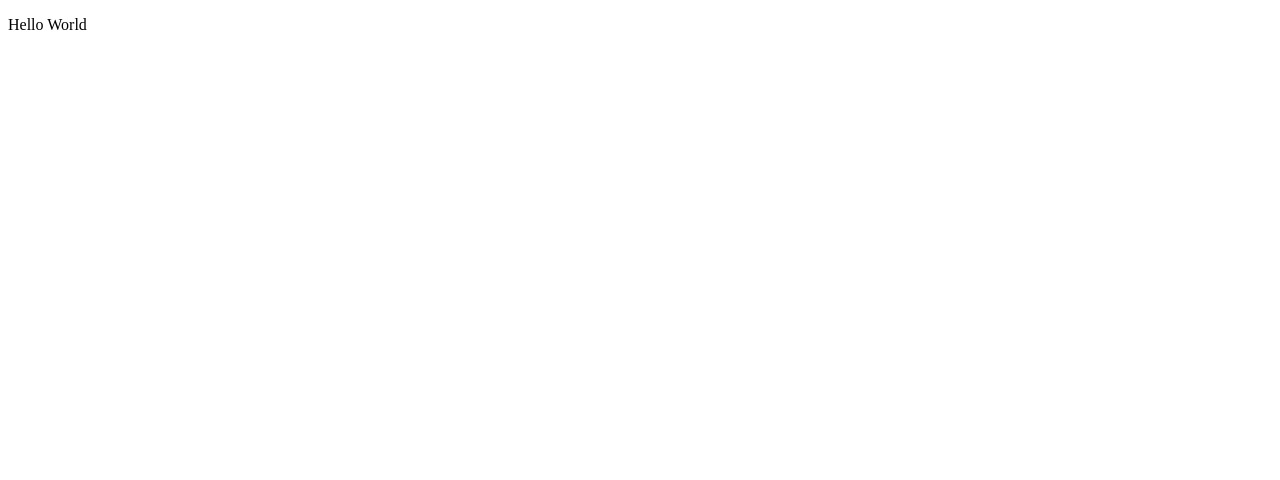
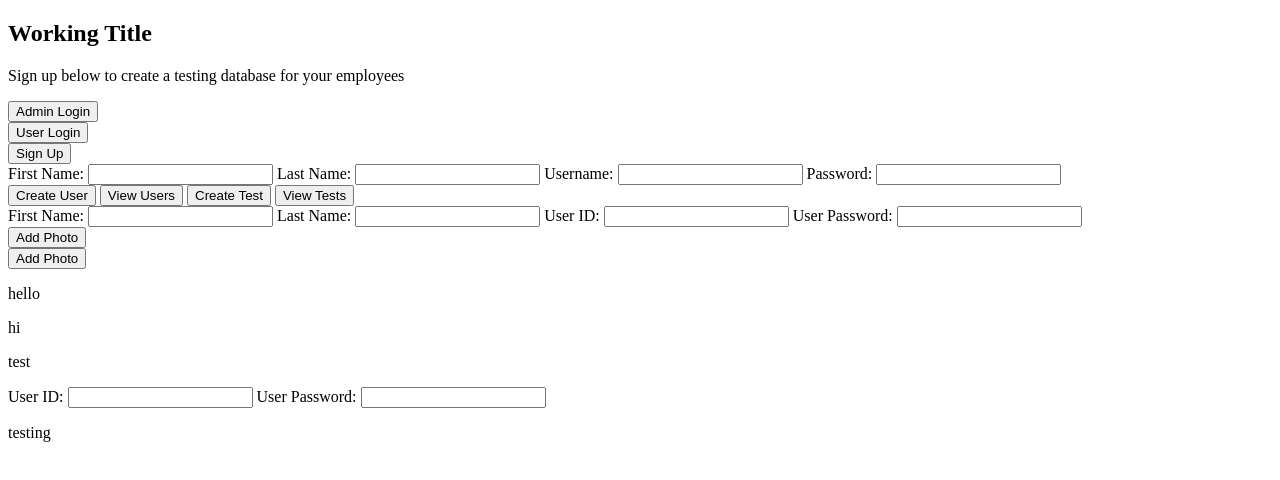
Before and after one commit to kevinlnichols/fullstack-capstone, a website: page public/index.html in a window 1280 px wide. Drawn offline with Linux system fonts and the light colour scheme.

Commit message:
added html frame

```diff
--- a/public/index.html
+++ b/public/index.html
@@ -7,6 +7,117 @@
     <title>Document</title>
 </head>
 <body>
-    <p>Hello World</p>
+
+    <section class="signup-login-header">
+        <header>
+            <h1>Working Title</h1>
+            <p>Sign up below to create a testing database for your employees</p>
+        </header>
+    </section>
+    <section class="signup-login-page">
+        <div id="admin-login">
+            <form class="admin">
+                <button class="button" id="admin-button" type="button">Admin Login</button>
+            </form>
+        </div>
+        <div id="user-login">
+            <form class="user">
+                <button class="button" id="user-button" type="button">User Login</button>
+            </form>
+        </div>
+        <div id="signup">
+            <form class="signup">
+                <button class="button" id="signup-button" type="button">Sign Up</button>
+            </form>
+        </div>
+    </section>
+
+    <section class="signup-page">
+        <div class="signup-fields">
+            <form class="admin-info">
+                <label for="first-name">First Name: </label>
+                <input class="admin-first-name" type="text">
+                <label for="last-name">Last Name: </label>
+                <input class="admin-last-name" type="text">
+                <label for="username">Username: </label>
+                <input class="admin-username" type="text">
+                <label for="password">Password: </label>
+                <input class="admin-password" type="text">
+            </form>
+        </div>
+    </section>
+
+    <section class="admin-home">
+        <div class="admin-options">
+            <form class="admin-buttons">
+                <button class="button" id="create-user-button" type="button">Create User</button>
+                <button class="button" id="view-user-button" type="button">View Users</button>
+                <button class="button" id="create-test-button" type="button">Create Test</button>
+                <button class="button" id="view-test-button" type="button">View Tests</button>
+            </form>
+        </div>
+    </section>
+
+    <section class="create-user-page">
+        <div class="user-data">
+            <form class="user-data-inputs">
+                <label for="first-name">First Name: </label>
+                <input class="user-first-name" type="text">
+                <label for="last-name">Last Name: </label>
+                <input class="user-last-name" type="text">
+                <label for="id">User ID: </label>
+                <input class="user-id" type="text">
+                <label for="password">User Password: </label>
+                <input class="user-password" type="text">
+            </form>
+        </div>
+        <div class="add-user-photo">
+            <form class="add-user-photo-button">
+                <button class="button" id="user-photo-button" type="button">Add Photo</button>
+            </form>
+        </div>
+        <div class="submit-user-data">
+            <form class="submit-user-button">
+                <button class="button" id="submit-user-button" type="button">Add Photo</button>
+            </form>
+        </div>
+    </section>
+
+    <section class="user-list-page">
+        <p>hello</p>
+    </section>
+
+    <section class="user-info-page">
+        <p>hi</p>
+    </section>
+
+    <section class="create-test-page">
+        <p>test</p>
+    </section>
+
+    <section class="user-login-page">
+        <div class="user-login">
+            <form class="user-login-fields">
+                <label for="id">User ID: </label>
+                <input class="user-id" type="text">
+                <label for="password">User Password: </label>
+                <input class="user-password" type="text">
+            </form>
+        </div>
+    </section>
+
+    <section class="user-home-page">
+        <div class="user-name-photo">
+
+        </div>
+        <div class="test-list">
+
+        </div>
+    </section>
+
+    <section class="test-page">
+        <p>testing</p>
+    </section>
+
 </body>
 </html>
```
Also changed, not shown: models.js (+2 -10 lines).
